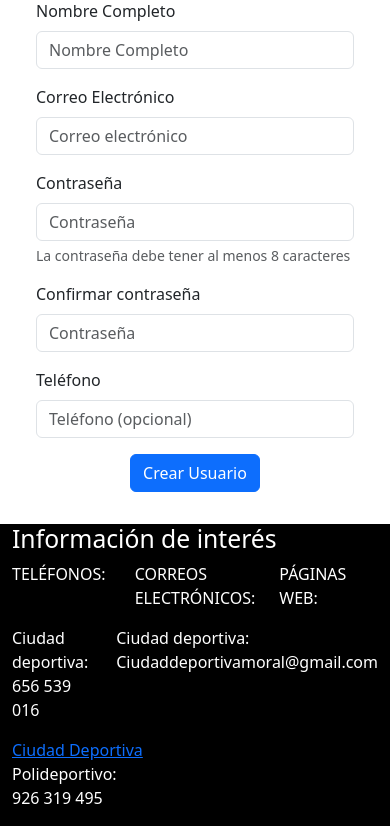
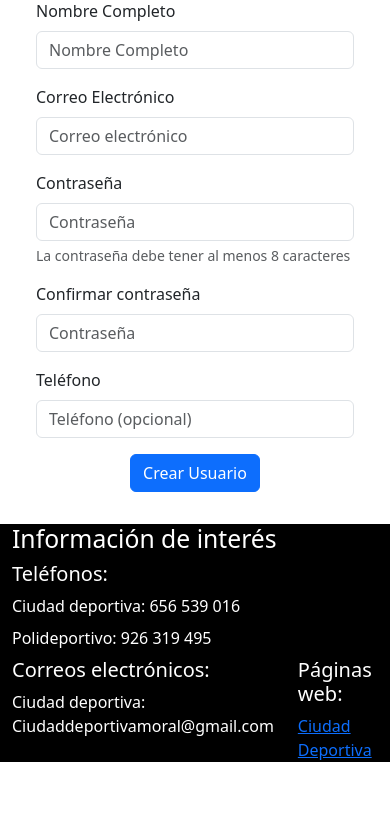
Before and after one commit to joseignaciosegovia/daw_proy_segovia_joseignacio_RPO, a PHP site: page /proyecto/ in a window 390 px wide. Shown: the part 416-1242 px from the top of the page. After the commit the page ends 1178 px from the top, so only its background shows below. Run offline with PHP 8.4, Linux system fonts and the light colour scheme.

Commit message:
Pie responsive

```diff
--- a/vista/template/footer.php
+++ b/vista/template/footer.php
@@ -3,37 +3,25 @@
                     <div class="row">
                         <h2>Información de interés</h2>
                     </div>
-                    <div class="row" id="telefonos">
-                        <div class="col">
-                            <p>TELÉFONOS:</p>
+                    <div class="row">
+                        <div class="col" id="telefonos">
+                            <h5>Teléfonos:</h5>
+                            <ul class="nav flex-column">
+                                <li class="nav-item mb-2">Ciudad deportiva: 656 539 016</li>
+                                <li class="nav-item mb-2">Polideportivo: 926 319 495</li>
+                            </ul>
                         </div>
-                        <div class="col">
-                            <p>CORREOS ELECTRÓNICOS:</p>
+                        <div class="col" id="correosElectronicos">
+                            <h5>Correos electrónicos:</h5>
+                            <ul class="nav flex-column">
+                                <li class="nav-item mb-2">Ciudad deportiva: Ciudaddeportivamoral@gmail.com</li>
+                            </ul>
                         </div>
-                        <div class="col">
-                            <p>PÁGINAS WEB:</p>
-                        </div>
-                    </div>
-                    <div class="row" id="correosElectronicos">
-                        <div class="col">
-                            <p>Ciudad deportiva: 656 539 016</p>
-                        </div>
-                        <div class="col">
-                            <p>Ciudad deportiva: Ciudaddeportivamoral@gmail.com</p>
-                        </div>
-                        <div class="col">
-                            <a href="https://www.moraldecalatrava.org/web1/ciudad-deportiva-moral-de-calatrava/" target="_blank">Ciudad Deportiva</a>
-                        </div>
-                    </div>
-                    <div class="row" id="paginaWeb">
-                        <div class="col">
-                            <p>Polideportivo: 926 319 495</p>
-                        </div>
-                        <div class="col">
-
-                        </div>
-                        <div class="col">
-
+                        <div class="col" id="paginaWeb">
+                            <h5>Páginas web:</h5>
+                            <ul class="nav flex-column">
+                                <li><a href="https://www.moraldecalatrava.org/web1/ciudad-deportiva-moral-de-calatrava/" target="_blank">Ciudad Deportiva</a></li>
+                            </ul>
                         </div>
                     </div>
                 </div>
```
